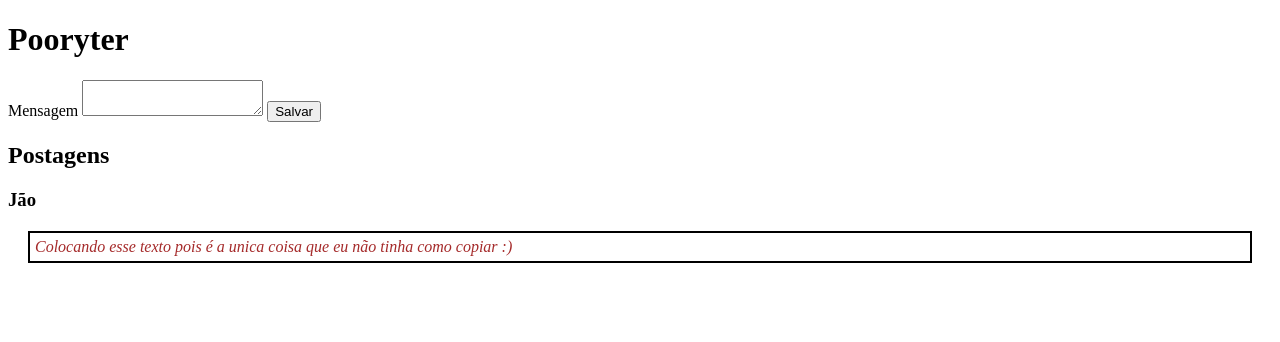
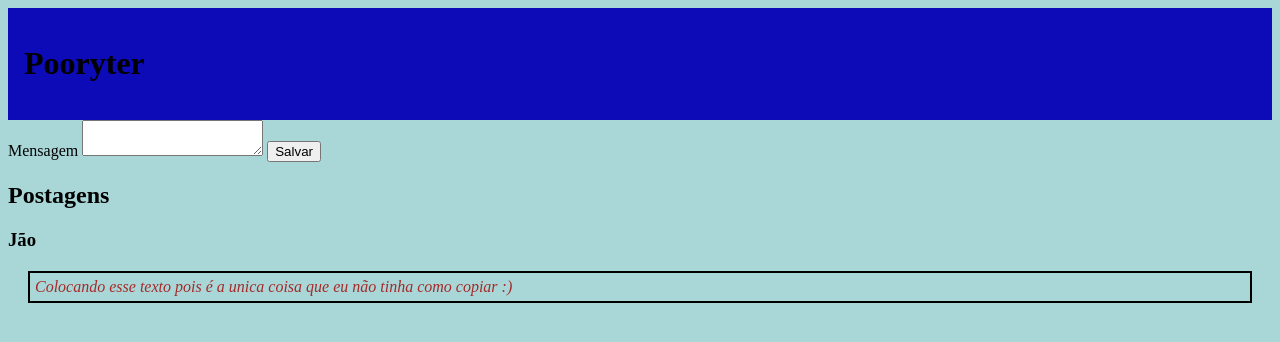
Before and after one commit to JADev0/Pooryter, a plain HTML site: page index.html in a window 1280 px wide. Drawn offline with Linux system fonts and the light colour scheme.

```diff
--- a/estilo.css
+++ b/estilo.css
@@ -6,3 +6,14 @@
 margin: 20px;
 
 }
+
+body{
+    background-color: rgb(169,215,215);
+
+}
+
+header{
+    background-color: rgb(13,10,183);
+    padding: 1em;
+
+}
```
